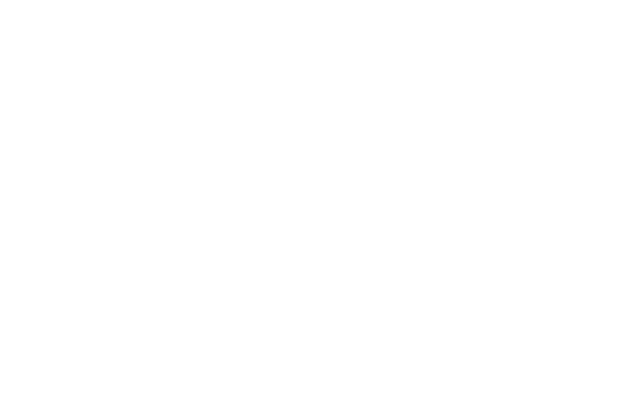
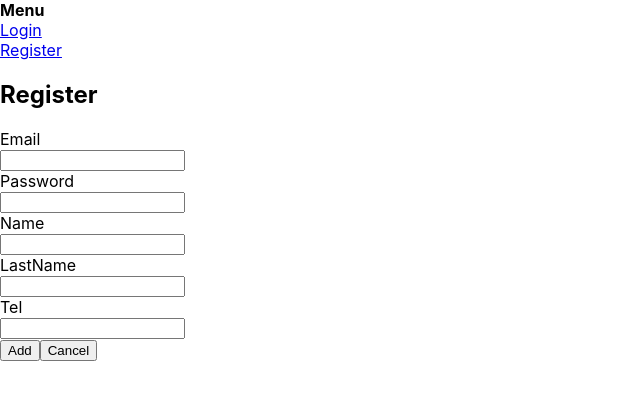
Before and after one commit to jobZeeCode/orderzone_web, a React (Create React App) app: page /user/register in a window 1280 px wide. Shown: the top 400 px of the page, without its empty margins (0-640 px from the left). Built offline with nearby package versions, Linux system fonts and the light colour scheme.

Commit message:
create Register user

```diff
--- a/src/App.js
+++ b/src/App.js
@@ -7,6 +7,8 @@ import thunk from 'redux-thunk';
 import reducer from './reducer';
 import Home from './component/home/Home';
 import MenuLists from './component/menu/MenuList';
+import Head from './component/home/Head';
+import UserRegister from './component/user/UserRegister';
 
 function App() {
   const store = createStore(reducer, applyMiddleware(thunk));
@@ -14,7 +16,9 @@ function App() {
     <Provider store={store}>
       <div className="container">
         <BrowserRouter>
+          <Head/>
           <Switch>
+            <Route exact path="/user/register" component={UserRegister}/>
             <Route exact path="/menu/:id" component={MenuLists}/>
             <Route exact path="/" component={Home}/>
           </Switch>
--- a/src/action.js
+++ b/src/action.js
@@ -22,3 +22,14 @@ export const getMenus = () => {
         });
     }
 }
+
+export const addUser = (data) => {
+    return(dispatch) => {
+        axios.post(URL+'/user', data).then((res)=> {
+            dispatch({
+                type: 'ADD_USER',
+                playload: res.data
+            });
+        });
+    }
+}
--- /dev/null
+++ b/src/component/home/Head.js
@@ -0,0 +1,18 @@
+import React,{ Component } from "react";
+import {Link} from 'react-router-dom';
+
+class Head extends Component {
+    render() {
+        return (
+            <div>
+                <b>Menu</b>
+                <br/>
+                <Link to="/User/Login">Login</Link>
+                <br/>
+                <Link to="/User/Register">Register</Link>
+            </div>
+        )
+    }
+}
+
+export default Head;
--- a/src/component/home/Home.js
+++ b/src/component/home/Home.js
@@ -2,7 +2,6 @@ import React, { Component } from "react";
 import ShopItem from '../shop/ShopItem';
 import { connect } from 'react-redux';
 import * as action from '../../action';
-
 class Home extends Component {
     render() {
         const allShops = this.props.ShopFromStore;
--- /dev/null
+++ b/src/component/user/UserRegister.js
@@ -0,0 +1,68 @@
+import React, { Component } from "react";
+import { connect } from 'react-redux';
+import * as action from '../../action';
+
+class UserRegister extends Component {
+    state = {
+        "Email":"",
+        "Lastname":"",
+        "Name":"",
+        "Password":"",
+        "Tel":""
+    }
+    onChageData = (event) => {
+        this.setState(
+            {
+                [event.target.name] : event.target.value
+            }
+        );
+    }
+    onSubmitStudentForm = (data, event) => {
+        event.preventDefault();
+        const sendData = {
+            "Name": data.Name,
+            "LastName": data.Lastname,
+            "Email": data.Email,
+            "Password": data.Password,
+            "Tel": data.Tel
+        }
+        this.props.AddUser(sendData);
+        this.props.history.push('/');
+    }
+    render() {
+        return(
+            <div>
+                <h2>Register </h2>
+                <form onSubmit={this.onSubmitStudentForm.bind(this, this.state)}>
+                    Email <br/>
+                    <input type="email" name="Email" onChange={this.onChageData} value={this.state.Email}/>
+                    <br/>
+                    Password <br/>
+                    <input type="password" name="Password" onChange={this.onChageData} value={this.state.Password}/>
+                    <br/>
+                    Name<br/>
+                    <input type="text" name="Name" onChange={this.onChageData} value={this.state.Name}/>
+                    <br/>
+                    LastName<br/>
+                    <input type="text" name="Lastname" onChange={this.onChageData} value={this.state.Lastname}/>
+                    <br/>
+                    Tel<br/>
+                    <input type="tel" name="Tel" onChange={this.onChageData} value={this.state.Tel}/>
+                    <br/>
+                    <button type="submit">Add</button>
+                    <button onClick={() => this.props.history.push('/')}>Cancel</button>
+                </form>
+            </div>
+        )
+    }
+}
+
+const mapDispatchToProps = (dispatch) => {
+    return {
+        AddUser : (sendData) => {
+            return dispatch(action.addUser(sendData));
+        }
+    }
+}
+
+export default connect(null, mapDispatchToProps) (UserRegister);
--- a/src/reducer.js
+++ b/src/reducer.js
@@ -1,10 +1,12 @@
 const initialState = {
     Shops: [],
-    Menus: []
+    Menus: [],
+    Users: [],
 }
 
 const reducer = (state = initialState, action) => {
-    let data = {}
+    let data = {};
+
     switch(action.type) {
         case 'GET_ALL_SHOPS':
            data = {
@@ -18,6 +20,13 @@ const reducer = (state = initialState, action) => {
                 Menus: action.playload
             }
             return data
+        case 'ADD_USER':
+
+            data = {
+                ...state,
+                Users:[action.playload, ...state.Users]
+            }
+            return data
         default:
             break;
     }
```
